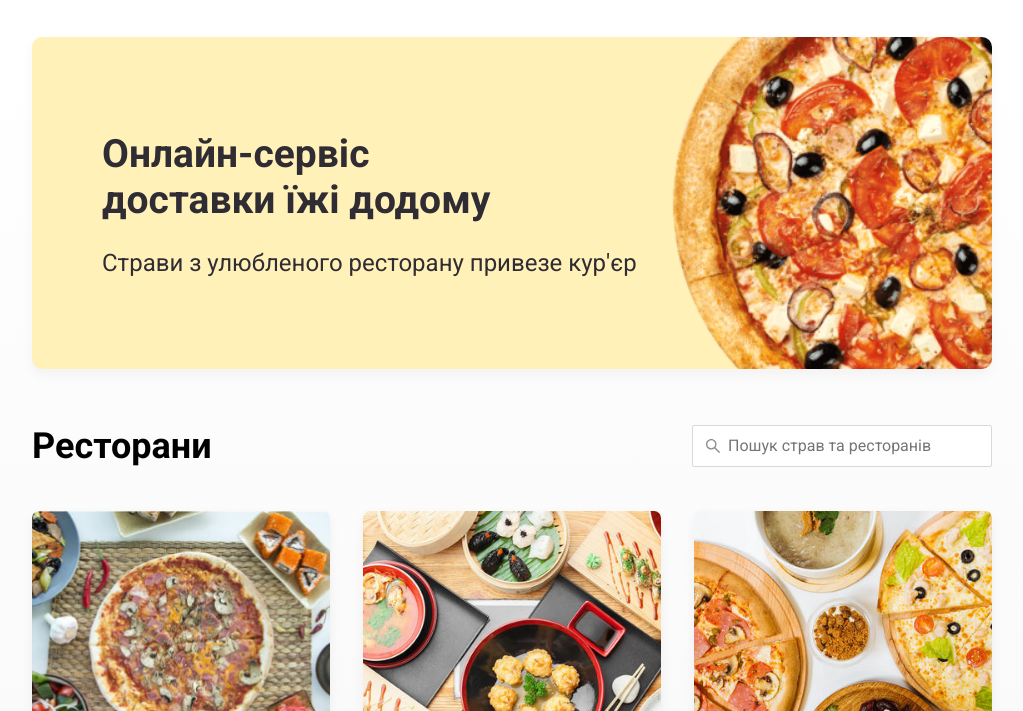
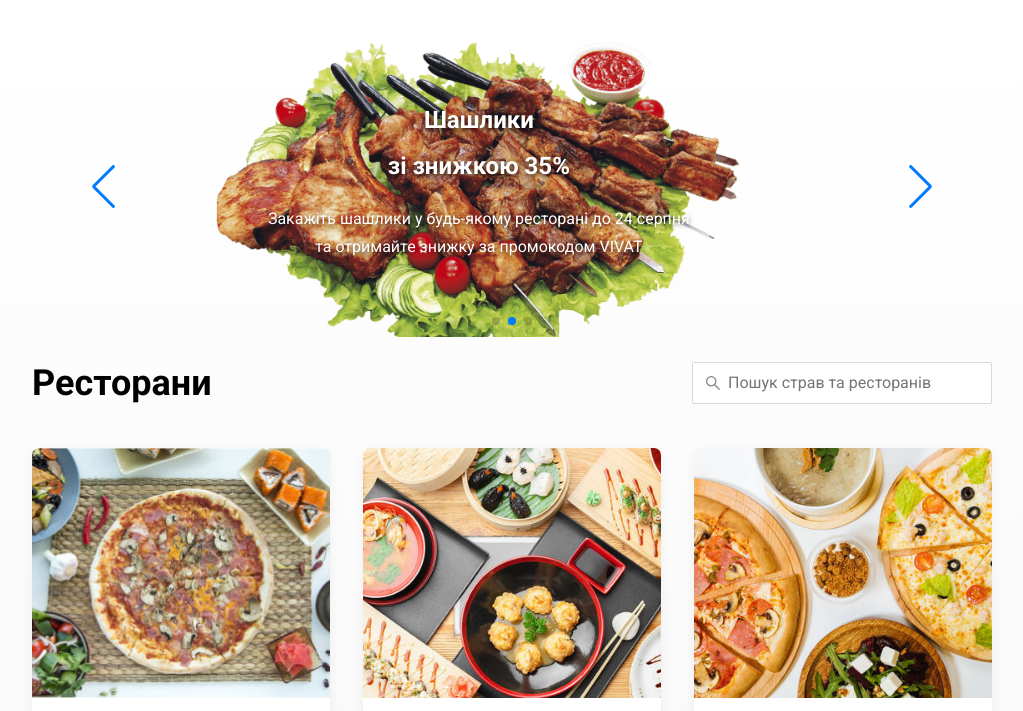
Before and after one commit to Denis9506/DeliveryFood, a plain HTML site: page index.html in a window 1280 px wide. Shown: the part 89-800 px from the top of the page, without its empty margins (128-1151 px from the left). Drawn offline with nearby package versions, Linux system fonts and the light colour scheme.

Commit message:
pr4 slider

```diff
--- a/css/style.css
+++ b/css/style.css
@@ -847,7 +847,6 @@ button {
     }
 }
 
-/* Invalid input field */
 .login.error, input[type="password"].error {
     border-color: red;
 }
@@ -863,3 +862,42 @@ button {
     color: #333;
     transition: border 0.3s;
 }
+.promo-slider .swiper-slide {
+    position: relative;
+    text-align: center;
+  }
+  .promo-slider {
+    width: 90%;
+    max-height: 400px;
+    margin: 0 auto;
+    margin-bottom: 25px ;
+}
+
+  .promo-slider .swiper-slide img {
+    height: auto;
+    object-fit: cover;
+    max-height: 350px;
+  }
+  .promo-content {
+    position: absolute;
+    bottom: 20%;
+    left: 50%;
+    transform: translateX(-50%);
+    color: white;
+    text-shadow: 0 2px 5px rgba(0, 0, 0, 0.5);
+    text-align: center;
+  }
+
+  .promo-title {
+    font-size: 1.5rem;
+    font-weight: bold;
+    color: white;
+    margin-bottom: 0.5rem;
+    text-shadow: 0 2px 5px rgba(0, 0, 0, 0.8);
+  }
+
+  .promo-text {
+    font-size: 1rem;
+    color: rgb(255, 255, 255);
+    text-shadow: 0 2px 5px rgba(0, 0, 0, 0.5);
+  }
--- a/index.html
+++ b/index.html
@@ -8,6 +8,9 @@
 	<link href="https://fonts.googleapis.com/css?family=Roboto:400,700&display=swap&subset=cyrillic" rel="stylesheet" />
 	<link rel="stylesheet" href="css/normalize.css" />
 	<link rel="stylesheet" href="css/style.css" />
+	<link rel="stylesheet" href="https://cdn.jsdelivr.net/npm/swiper@11/swiper-bundle.min.css"/>
+	<script src="https://cdn.jsdelivr.net/npm/swiper@11/swiper-bundle.min.js"></script>
+
 </head>
 
 <body>
@@ -40,13 +43,41 @@
 
 	<main class="main">
 		<div class="container">
-			<section class="container-promo">
-				<section class="promo pizza">
-					<h1 class="promo-title">Онлайн-сервіс <br />доставки їжі додому</h1>
-					<p class="promo-text">
-						Страви з улюбленого ресторану привезе кур'єр
-					</p>
-				</section>
+			<div class="promo-slider swiper">
+				<div class="swiper-wrapper">
+				  <div class="swiper-slide">
+					<img src="img/promo/kebab.png" alt="Promo Slide 1" />
+					<div class="promo-content">
+					  <h1 class="promo-title">Шашлики <br> зі знижкою 35%</h1>
+					  <p class="promo-text">
+						Закажіть шашлики у будь-якому ресторані до 24 серпня та отримайте знижку за промокодом VIVAT
+					  </p>
+					</div>
+				  </div>
+				  <div class="swiper-slide">
+					<img src="img/promo/pizza.png" alt="Promo Slide 2" />
+					<div class="promo-content">
+					  <h1 class="promo-title">Знижка 20% на всю іжу  за промокодом LOVE.JS</h1>
+					  <p class="promo-text">
+						Страву з ресторану привезуть разом із <br/>двома подарунковими книгами по фронтенду
+					  </p>
+					</div>
+				  </div>
+				  <div class="swiper-slide">
+					<img src="img/promo/sushi.png" alt="Promo Slide 3" />
+					<div class="promo-content">
+					  <h1 class="promo-title">Сети зі знижкою до 30% <br> у ресторанах</h1>
+					  <p class="promo-text">
+						Знижки на сети до 1 вересня за промокодом DADADA
+					  </p>
+					</div>
+				  </div>
+				</div>
+				<div class="swiper-pagination"></div>
+				<div class="swiper-button-next"></div>
+				<div class="swiper-button-prev"></div>
+			  </div>
+
 				<!-- <section class="promo kebab">
 					<h1 class="promo-title">Шашлики <br> зі знижкою 35%</h1>
 					<p class="promo-text">
@@ -188,4 +219,6 @@
 </body>
 
 <script src="js/main.js"></script>
+<script src="js/Swiper.js"></script>
+
 </html>
--- /dev/null
+++ b/js/Swiper.js
@@ -0,0 +1,17 @@
+document.addEventListener('DOMContentLoaded', () => {
+  const swiper = new Swiper('.promo-slider', {
+    loop: true,
+    pagination: {
+      el: '.swiper-pagination',
+      clickable: true,
+    },
+    navigation: {
+      nextEl: '.swiper-button-next',
+      prevEl: '.swiper-button-prev',
+    },
+    autoplay: {
+      delay: 5000,
+      disableOnInteraction: false,
+    },
+  });
+});
```
